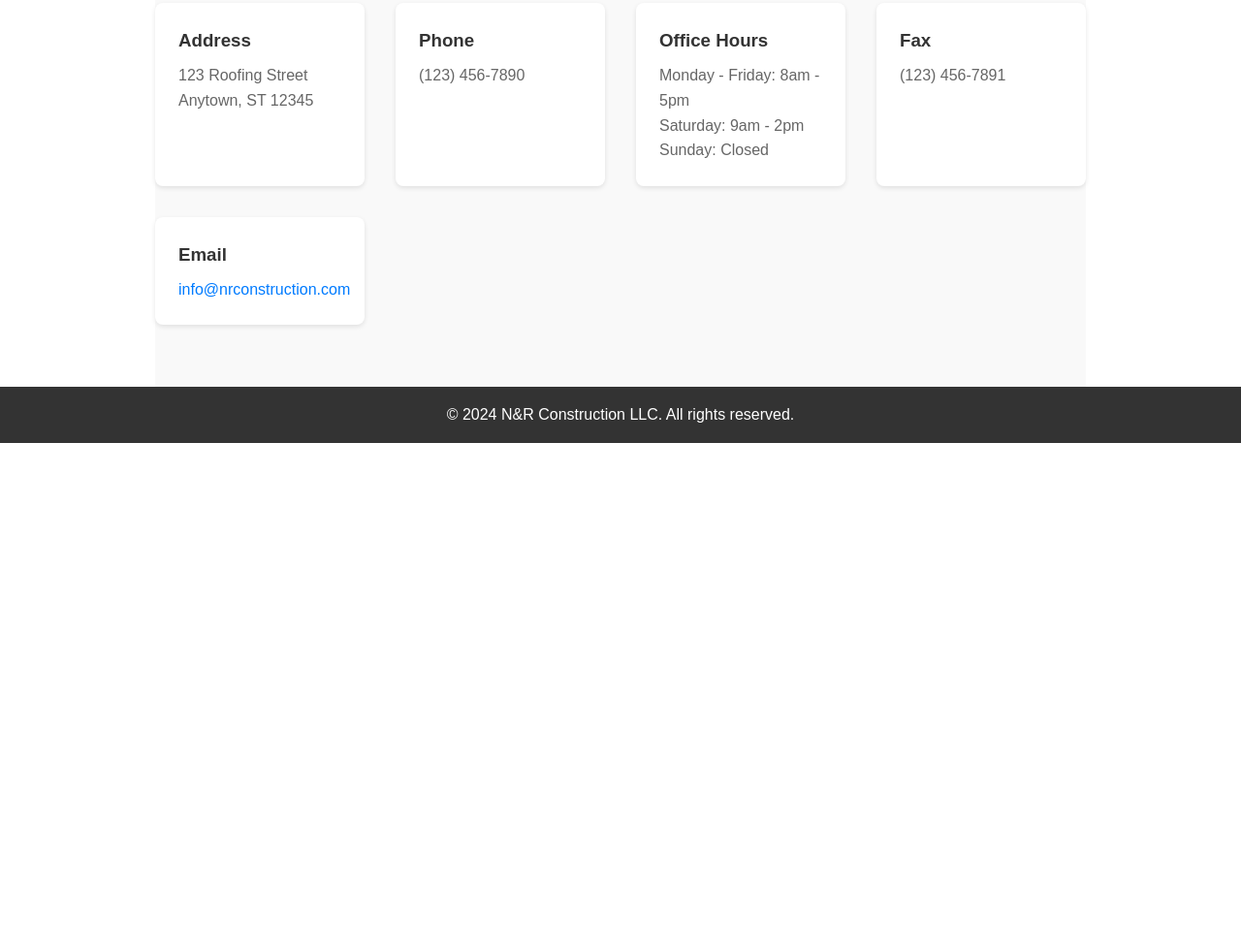
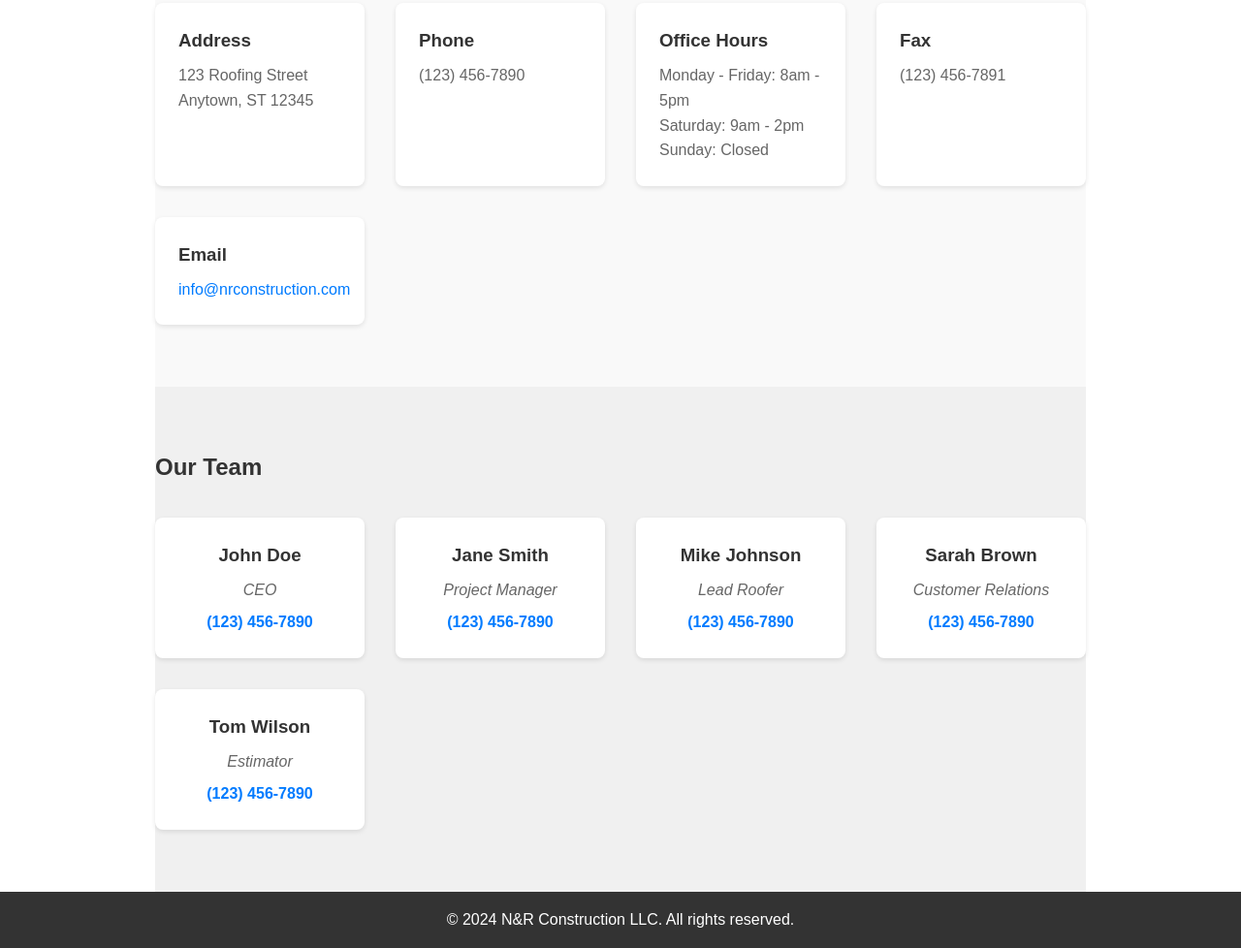
Before and after one commit to alonso510/NR-construction, a website: page public/index.html in a window 1280 px wide. Shown: the part 3091-4069 px from the top of the page at 97% size. Before the commit the page ends 3548 px from the top, so only its background shows below. Drawn offline with Linux system fonts and the light colour scheme.

Commit message:
added service cards for team

```diff
--- a/public/css/styles.css
+++ b/public/css/styles.css
@@ -334,3 +334,65 @@ header {
         grid-template-columns: 1fr;
     }
 }
+/* Team Section */
+#team {
+    padding: 4rem 0;
+    background-color: #f0f0f0;
+}
+
+.team-container {
+    display: grid;
+    grid-template-columns: repeat(auto-fit, minmax(200px, 1fr));
+    gap: 2rem;
+    margin-top: 2rem;
+}
+
+.team-card {
+    background-color: white;
+    padding: 1.5rem;
+    border-radius: 8px;
+    box-shadow: 0 2px 5px rgba(0,0,0,0.1);
+    text-align: center;
+    transition: transform 0.3s ease, box-shadow 0.3s ease;
+}
+
+.team-card:hover {
+    transform: translateY(-5px);
+    box-shadow: 0 5px 15px rgba(0,0,0,0.1);
+}
+
+.team-card h3 {
+    margin-bottom: 0.5rem;
+    color: #333;
+}
+
+.team-card .title {
+    color: #666;
+    font-style: italic;
+    margin-bottom: 0.5rem;
+}
+
+.team-card .number {
+    color: #007bff;
+    font-weight: bold;
+}
+
+@media (max-width: 768px) {
+    .team-container {
+        grid-template-columns: repeat(2, 1fr);
+    }
+}
+
+@media (max-width: 480px) {
+    .team-container {
+        grid-template-columns: 1fr;
+    }
+}
+.team-card .number a {
+    color: inherit;
+    text-decoration: none;
+}
+
+.team-card .number a:hover {
+    text-decoration: underline;
+}
--- a/public/index.html
+++ b/public/index.html
@@ -132,6 +132,36 @@
                     </div>
                 </div>
             </section>
+            <section id="team" class="container">
+                <h2>Our Team</h2>
+                <div class="team-container">
+                    <div class="team-card">
+                        <h3>John Doe</h3>
+                        <p class="title">CEO</p>
+                        <p class="number"><a href="tel:+11234567890">(123) 456-7890</a></p>
+                    </div>
+                    <div class="team-card">
+                        <h3>Jane Smith</h3>
+                        <p class="title">Project Manager</p>
+                        <p class="number"><a href="tel:+11234567890">(123) 456-7890</a></p>
+                    </div>
+                    <div class="team-card">
+                        <h3>Mike Johnson</h3>
+                        <p class="title">Lead Roofer</p>
+                        <p class="number"><a href="tel:+11234567890">(123) 456-7890</a></p>
+                    </div>
+                    <div class="team-card">
+                        <h3>Sarah Brown</h3>
+                        <p class="title">Customer Relations</p>
+                        <p class="number"><a href="tel:+11234567890">(123) 456-7890</a></p>
+                    </div>
+                    <div class="team-card">
+                        <h3>Tom Wilson</h3>
+                        <p class="title">Estimator</p>
+                        <p class="number"><a href="tel:+11234567890">(123) 456-7890</a></p>
+                    </div>
+                </div>
+            </section>
 
 
         </div>
--- a/server/server.js
+++ b/server/server.js
@@ -32,7 +32,7 @@ app.post('/api/contact', (req, res) => {
         from: 'nrconstructionmailer@gmail.com',
         to: 'nrconstructionllc22@gmail.com', // Sending to the same email
         subject: 'New Contact Message',
-        text: `Business Inquiry from ${name} (${email}):\n\n${message}`
+        text: `Business Inquiry from\n\n Name: ${name}\n\n Email: (${email}):\n\n${message}`
     };
 
     // Send email
```
